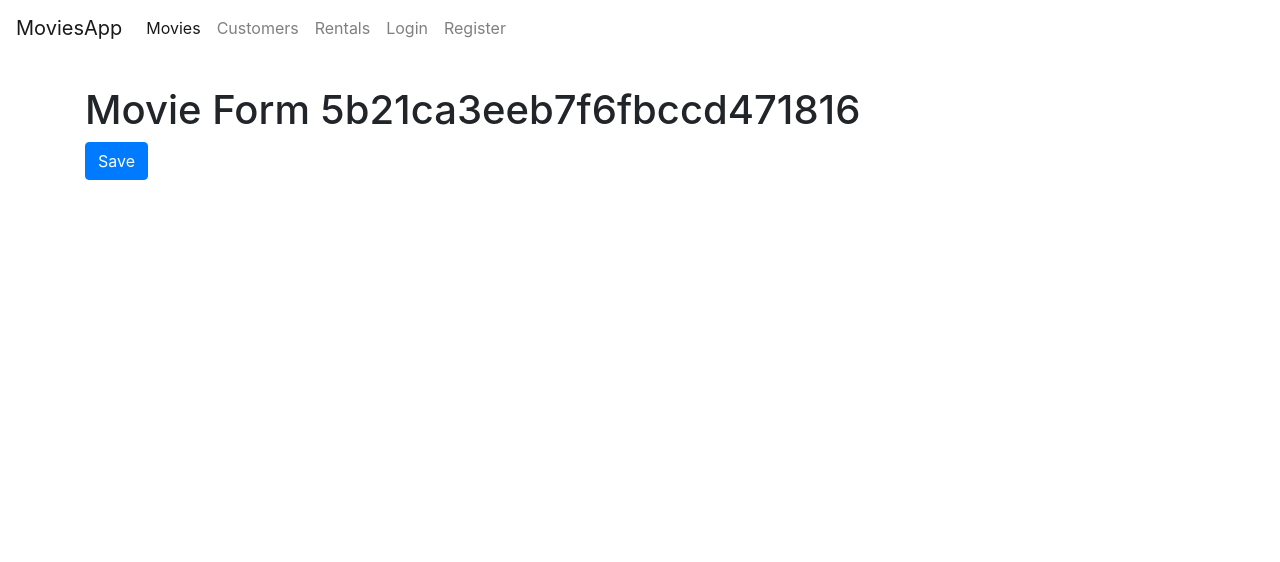
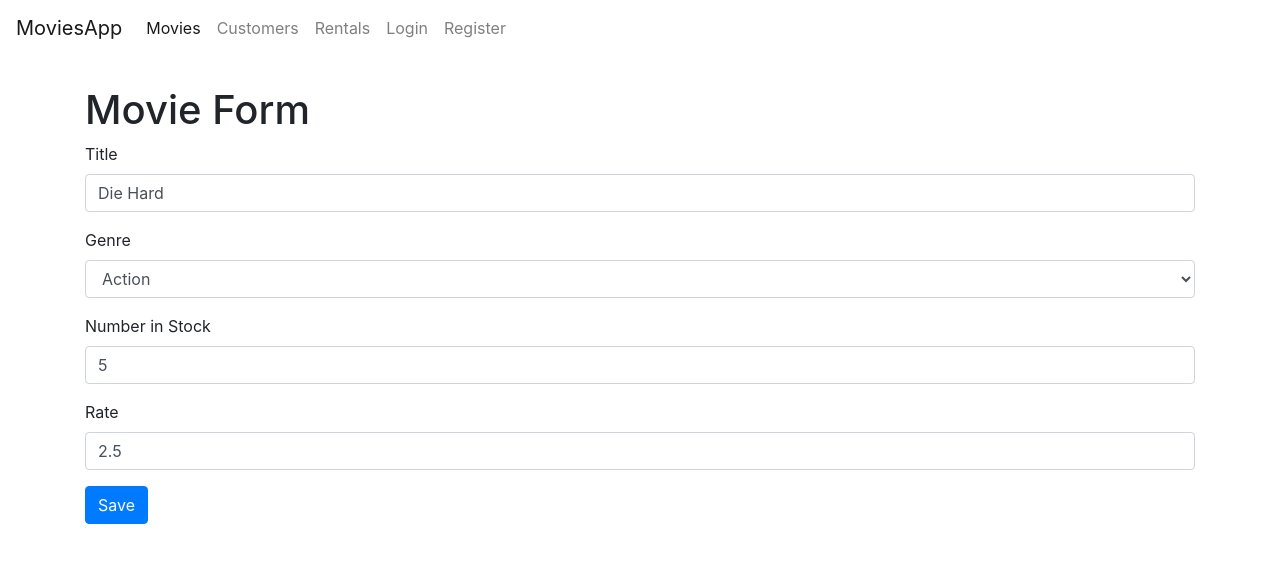
Before and after one commit to RachitMalik12/moviesApp-, a React (Create React App) app: page /movies/5b21ca3eeb7f6fbccd471816 in a window 1280 px wide. Shown: the top 562 px of the page. Built offline with nearby package versions, Linux system fonts and the light colour scheme.

Commit message:
Movie form added: can now add new movies as well edit movies

```diff
--- a/src/App.js
+++ b/src/App.js
@@ -19,6 +19,7 @@ function App() {
 
       <Switch>
         <Route path="/login" component = {LoginForm} />
+        <Route path ="/new" component ={MovieForm} />
         <Route path="/customers" component = {Customers} />
         <Route path = "/rentals" component = {Rentals} />
         <Route path = "/movies/:id" component = {MovieForm}/>
--- a/src/Movies.js
+++ b/src/Movies.js
@@ -7,6 +7,9 @@ import ListGroup from './common/ListGroup';
 import {getGenres} from './services/fakeGenreService';
 import MoviesTable from './components/moviesTable';
 import _ from 'lodash';
+import { isPipelinePrimaryTopicReference } from '@babel/types';
+import { smart } from '@babel/template';
+import { Link } from 'react-router-dom';
 
 
 class Movies extends Component {
@@ -105,6 +108,8 @@ class Movies extends Component {
 
         return (
 
+           <React.Fragment>
+
 
 
           <div className = "row">
@@ -117,6 +122,13 @@ class Movies extends Component {
 
             <div className = "col">
             <p align = "center" className = "lead" style = {this.style}> Showing {totalCount} movies </p>
+
+            <Link to = "/movies/new"
+                 className = "btn btn-primary"
+                 style = {{marginBottom: 20}}
+                 >
+                  New Movie
+                 </Link>
             <MoviesTable movies = {data}
                          onDelete = {this.handleDelete}
                          sortColumn = {sortColumn}
@@ -132,6 +144,8 @@ class Movies extends Component {
 
         </div>
 
+        </React.Fragment>
+
 
 
 
--- /dev/null
+++ b/src/common/dropdown.jsx
@@ -0,0 +1,19 @@
+import React from 'react';
+
+const DropDown = ({name,label,options,error,...rest}) => {
+    return (
+    <div className="form-group">
+        <label htmlFor={name}>{label}</label>
+        <select  id={name} name = {name} {...rest} className="form-control">
+          <option value = ""/>
+           {options.map(option =>(
+           <option key = {option._id} value = {option._id}>{option.name}</option>))}
+        </select>
+        {error && <div className="alert alert-danger">
+        {error}
+    </div>}
+       </div>
+      );
+ }
+
+export default DropDown;
--- a/src/common/form.jsx
+++ b/src/common/form.jsx
@@ -1,6 +1,7 @@
 import React, {Component} from 'react';
 import Joi from 'joi-browser';
 import Input from './input';
+import DropDown from './dropdown';
 
 class Form extends Component {
     state = {
@@ -57,8 +58,8 @@ class Form extends Component {
     renderButton(label) {
 
         return(
-        <button disabled = {this.validate()}
-                    className="btn btn-primary">{label}</button>);
+
+        <button disabled = {this.validate} className="btn btn-primary">{label}</button>);
     }
 
 
@@ -74,6 +75,19 @@ class Form extends Component {
         );
     }
 
+     renderDropDown(name,label,options) {
+        return(
+        <DropDown
+        name = {name}
+        value = {this.state.data[name]}
+        label = {label}
+        onChange = {this.handleChange}
+        options = {options}
+        error = {this.state.errors[name]} />
+        );
+    }
+
+
 }
 
 export default Form;
--- a/src/components/movieForm.jsx
+++ b/src/components/movieForm.jsx
@@ -1,19 +1,83 @@
 import React, { Component } from 'react';
-import NavBar from './navbar';
+import Form from '../common/form';
+import Joi from 'joi-browser';
+import DropDown from '../common/dropdown';
+import { getGenres } from '../services/fakeGenreService';
+import { getMovie, getMovies,saveMovie } from '../services/fakeMovieService';
 
-class MovieForm extends Component {
 
-    handleSave = () => {
-        this.props.history.push("/movies");
+class MovieForm extends Form {
+
+
+
+    state ={
+        data: { title:'',genreId:'',numberInStock:'' ,dailyRentalRate:''},
+        errors:{},
+        genres:[]
 
     };
 
+    schema = {
+        _id: Joi.string(),
+
+        title: Joi.string().required().label("Title"),
+        genreId: Joi.string().required().label("Genre"),
+        numberInStock:Joi.number().required().min(0).max(100).label("Number in Stock"),
+        dailyRentalRate: Joi.number().required().min(0).max(10).label("Rate"),
+
+    }
+   doSubmit = () =>{
+       saveMovie(this.state.data);
+       this.props.history.push("/movies");
+
+
+
+   }
+    componentDidMount = () => {
+        const {match,history} = this.props;
+        const genres = getGenres();
+        this.setState({genres});
+
+        if(match.params.id === "new") return;
+
+         const movie = getMovie(match.params.id)
+         if (!movie){
+            history.replace("/not-found");
+            return;
+
+         }
+
+         this.setState({data:this.getMovieDetails(movie) })
+
+    }
+
+    getMovieDetails = movie => {
+        return {
+            _id: movie._id,
+            title: movie.title,
+            genreId: movie.genre._id,
+            numberInStock: movie.numberInStock,
+            dailyRentalRate: movie.dailyRentalRate
+
+        }
+    }
+
+
     render() {
+        const {genres} = this.state;
         return (
 
            <React.Fragment>
-            <h1> Movie Form {this.props.match.params.id} </h1>
-            <button onClick = {this.handleSave} className=" btn btn-primary"> Save </button>
+            <h1> Movie Form </h1>
+            <form onSubmit = {this.handleSubmit}>
+            {this.renderInput('title','Title')}
+            {this.renderDropDown('genreId','Genre',genres)}
+            {this.renderInput( 'numberInStock','Number in Stock','number')}
+            {this.renderInput('dailyRentalRate','Rate','number')}
+            {this.renderButton("Save")}
+            </form>
+
+
             </React.Fragment>
 
         );
--- a/src/services/fakeMovieService.js
+++ b/src/services/fakeMovieService.js
@@ -78,13 +78,13 @@ export function getMovie(id) {
 
 export function saveMovie(movie) {
   let movieInDb = movies.find(m => m._id === movie._id) || {};
-  movieInDb.name = movie.name;
+  movieInDb.title = movie.title;
   movieInDb.genre = genresAPI.genres.find(g => g._id === movie.genreId);
   movieInDb.numberInStock = movie.numberInStock;
   movieInDb.dailyRentalRate = movie.dailyRentalRate;
 
   if (!movieInDb._id) {
-    movieInDb._id = Date.now();
+    movieInDb._id = Date.now().toString();
     movies.push(movieInDb);
   }
 
```
